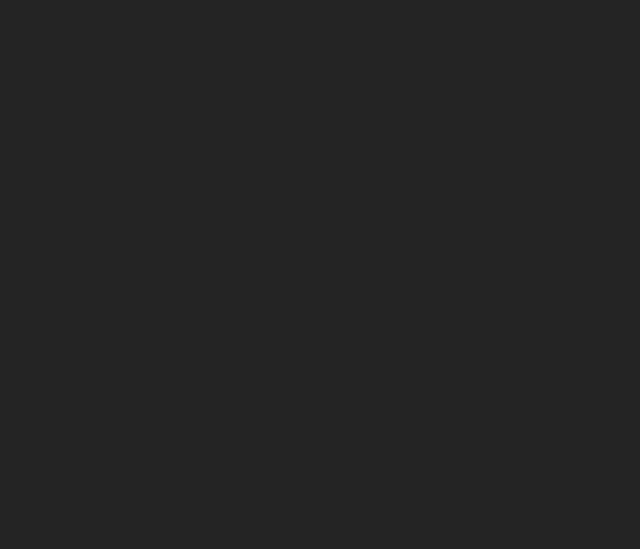
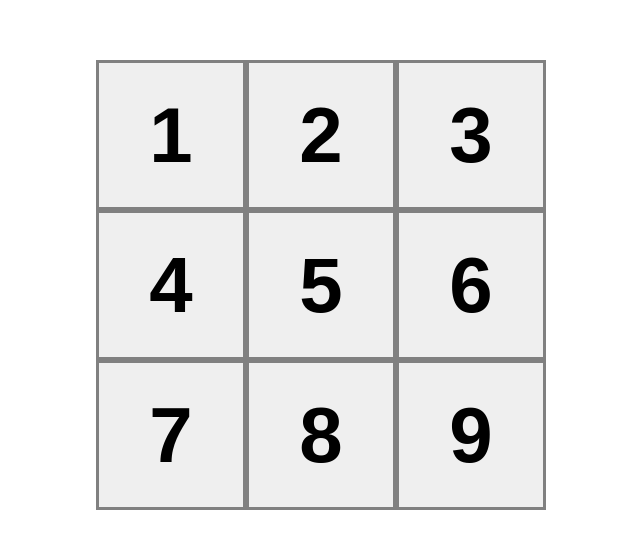
Before and after one commit to haticekaplan/tic-tac-toe-react-vite, a React (Vite) app: page / in a window 1280 px wide. Shown: the part 115-664 px from the top of the page, without its empty margins (319-959 px from the left). Built offline with nearby package versions, Linux system fonts and the light colour scheme.

Commit message:
Create Square component

```diff
--- a/src/App.jsx
+++ b/src/App.jsx
@@ -1,14 +1,29 @@
 
 import './App.css'
+function Square({value}) {
+  return <button className='square'>{value}</button>;
+}
 
-function App() {
-
+export default function Board() {
 
   return (
     <>
+      <div className='row-square'>
+        <Square value="1"/>
+        <Square value="2"/>
+        <Square value="3"/>
+      </div>
+      <div className='row-square'>
+        <Square value="4"/>
+        <Square value="5"/>
+        <Square value="6"/>
+      </div>
+      <div className='row-square'>
+        <Square value="7"/>
+        <Square value="8"/>
+        <Square value="9"/>
+      </div>
 
     </>
   )
 }
-
-export default App
--- a/src/index.css
+++ b/src/index.css
@@ -20,4 +20,16 @@
   place-items: center;
   min-width: 320px;
   min-height: 100vh;
+  background-color: white;
 }
+.row-square{
+  display: flex;
+
+}
+.square{
+  width:150px;
+  height: 150px;
+  font-weight: 800;
+  font-size: 78px;
+  border: 3px solid gray;
+}
```
